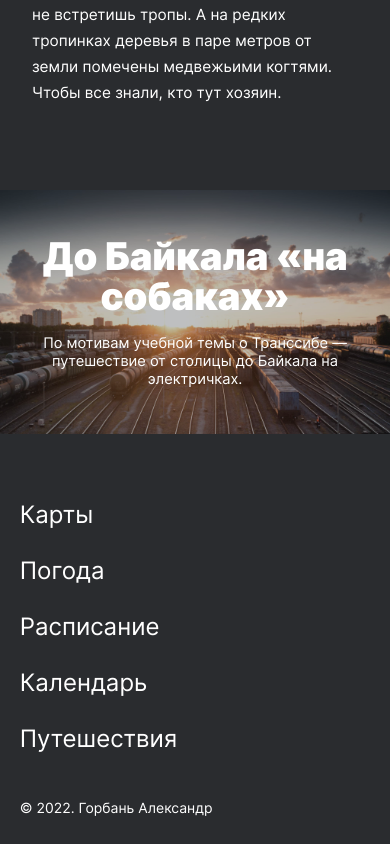
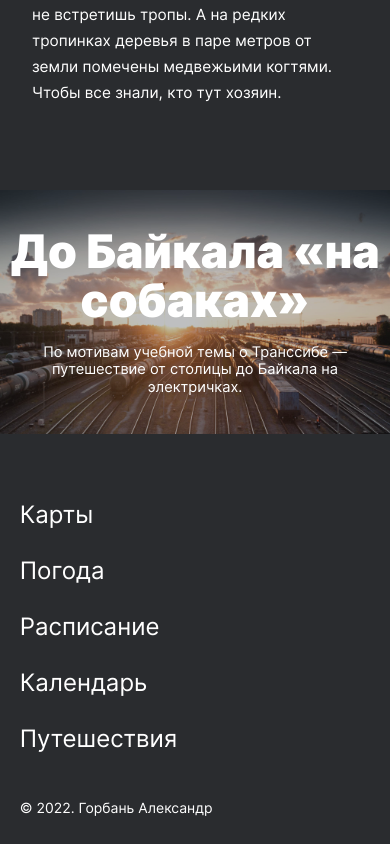
Before and after one commit to pr05tochudo/russian-travel, a plain HTML site: page index.html in a window 390 px wide. Shown: the part 9755-10599 px from the top of the page. Drawn offline with Linux system fonts and the light colour scheme; files whose address does not match are found by name.

Commit message:
prostoshudo9

```diff
--- a/blocks/cover/__title/cover__title.css
+++ b/blocks/cover/__title/cover__title.css
@@ -10,6 +10,6 @@
 
 @media screen and (max-width: 768px) {
   .cover__title {
-    font-size: calc(2rem + (100vw - 320px) / (768 - 320) * (72 - 32));
+    font-size: calc(2.5rem + (100vw - 320px) / (768 - 320) * (72 - 32));
   }
 }
```
